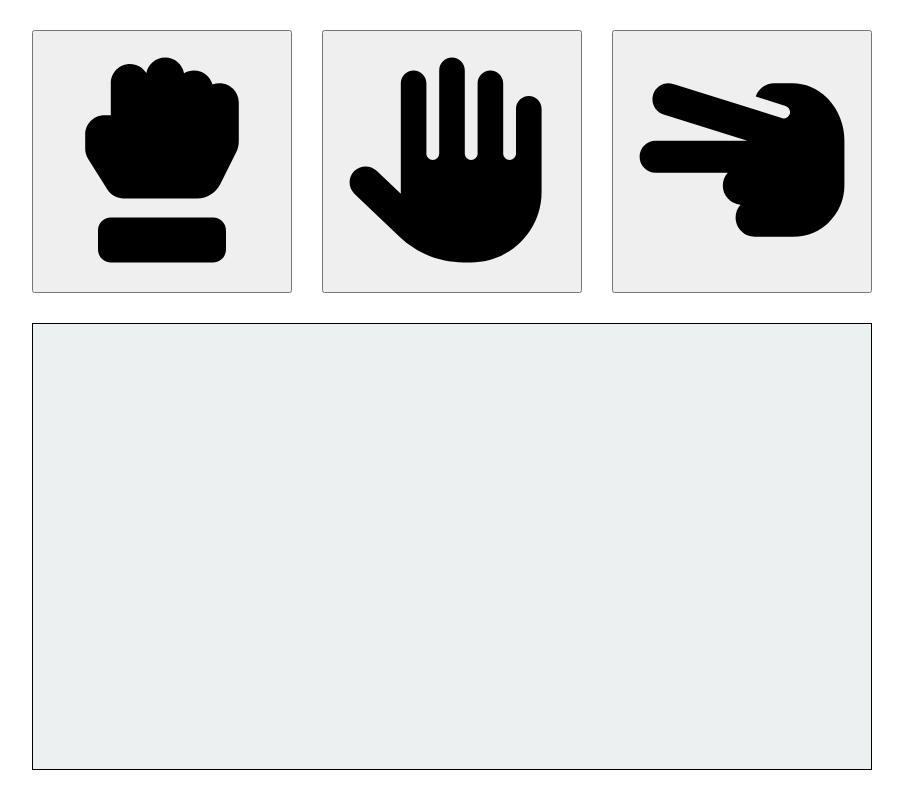
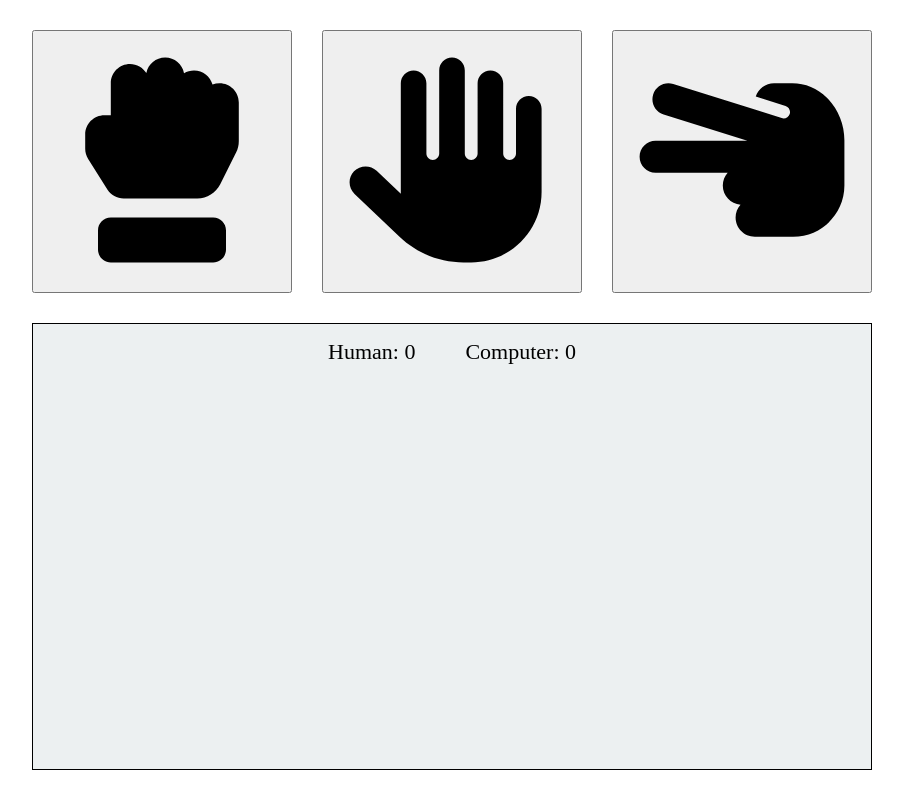
Before and after one commit to MERatio/rock-paper-scissors, a plain HTML site: page index.html in a window 1280 px wide. Shown: the whole page, without its empty margins (188-1091 px from the left). Drawn offline with Linux system fonts and the light colour scheme.

Commit message:
Display scores

```diff
--- a/index.html
+++ b/index.html
@@ -35,6 +35,10 @@
         </button>
       </div>
       <div class="infos">
+        <div class="scores">
+          <p class="score-text">Human: <span id="humanScore">0</span></p>
+          <p class="score-text">Computer: <span id="computerScore">0</span></p>
+        </div>
         <div id="logs"></div>
       </div>
     </div>
--- a/index.js
+++ b/index.js
@@ -1,6 +1,8 @@
 'use strict';
 
 const logs = document.querySelector('#logs');
+const domHumanScore = document.querySelector('#humanScore');
+const domComputerScore = document.querySelector('#computerScore');
 
 function getRandomElement(arr) {
   return arr[Math.floor(Math.random() * arr.length)];
@@ -40,6 +42,11 @@ function logMsg(msg) {
   logs.appendChild(log);
 }
 
+function updateScores(humanScore, computerScore) {
+  domHumanScore.textContent = humanScore;
+  domComputerScore.textContent = computerScore;
+}
+
 function playGame() {
   const choiceBtns = document.querySelectorAll('[data-js-choice]');
   let round = 1;
@@ -70,6 +77,8 @@ function playGame() {
         )} beats ${capitalizeFirstLetter(humanChoice)}`
       );
     }
+
+    updateScores(humanScore, computerScore);
   }
 
   for (const choiceBtn of choiceBtns) {
--- a/style.css
+++ b/style.css
@@ -39,6 +39,16 @@ body {
   border: 1px solid #000;
 }
 
+.scores {
+  display: flex;
+  justify-content: center;
+  gap: 50px;
+}
+
+.score-text {
+  font-size: 22px;
+}
+
 .log {
   font-size: 18px;
 }
```
